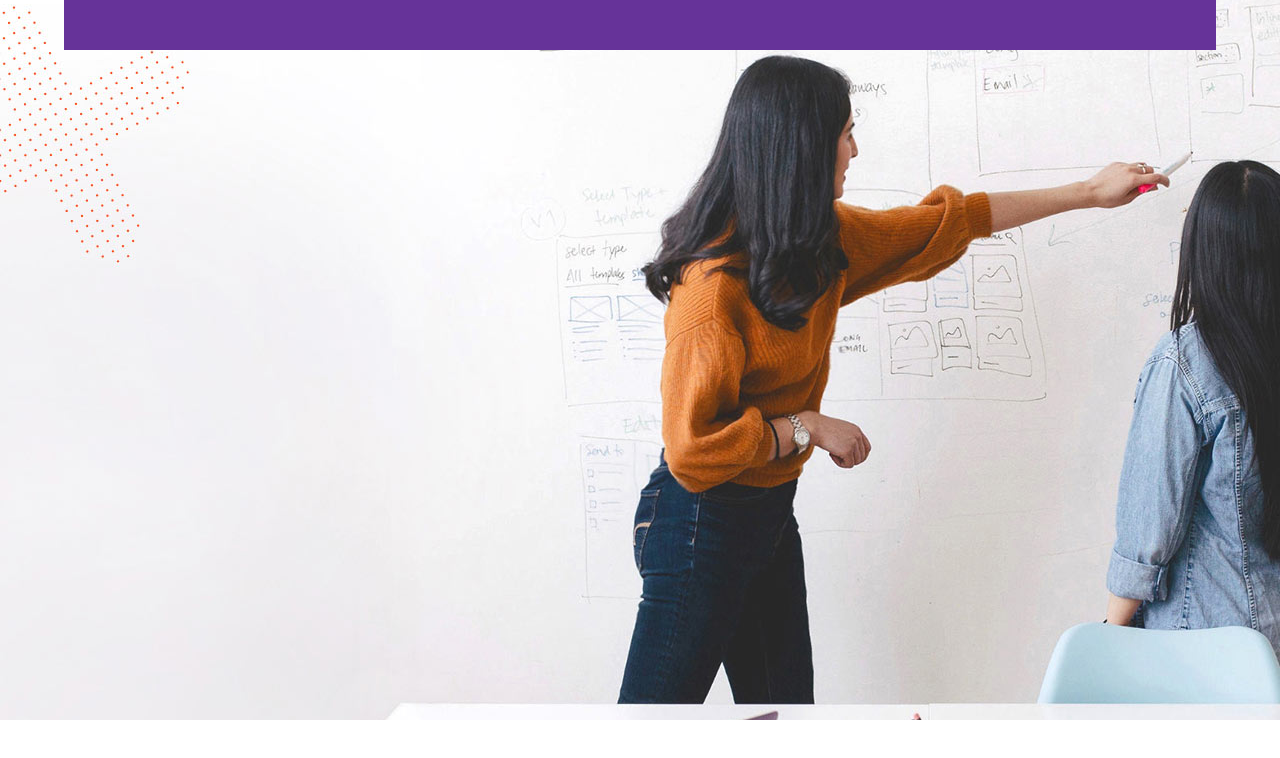
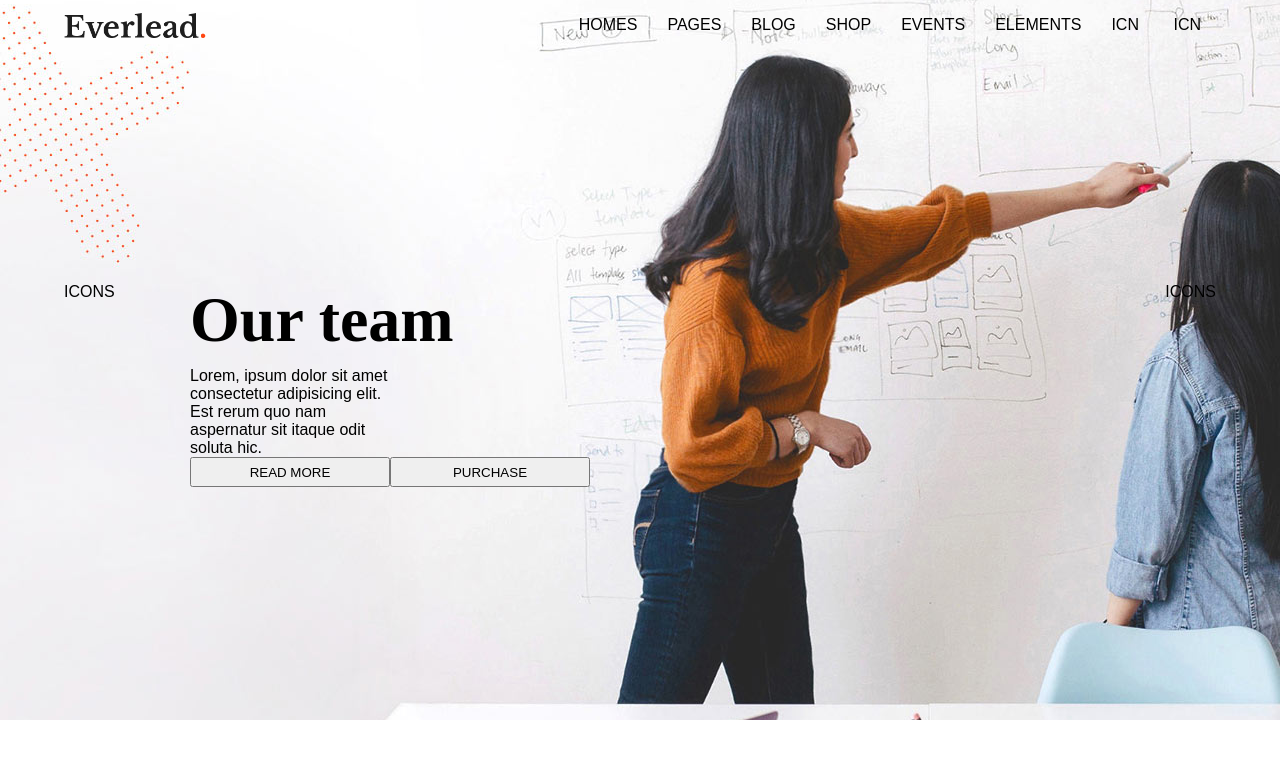
Before and after one commit to sandyclaws89/proj-html-vuejs, a Vue app: page / in a window 1280 px wide. Shown: the top 758 px of the page. Built offline with nearby package versions, Linux system fonts and the light colour scheme.

Commit message:
struttura header

```diff
--- a/src/assets/styles/partials/general.scss
+++ b/src/assets/styles/partials/general.scss
@@ -2,6 +2,7 @@
     margin: 0;
     padding: 0;
     box-sizing: border-box;
+    font-family: sans-serif;
 }
 .flex{
     display: flex;
--- a/src/components/HeaderTeach.vue
+++ b/src/components/HeaderTeach.vue
@@ -1,8 +1,30 @@
 <template>
+<!--TODO:FARE LO SLIDE -->
 <header class="flex">
     <nav class="flex main-container">
+        <img src="../assets/img/logo-img-01.png" alt="">
+        <ul>
+            <li v-for="(category, index) in arrHeaderNav" :key="index">{{category.categories}}</li>
+            <li>ICN</li> <!--TODO:CERCA SVG -->
+            <li>ICN</li> <!--TODO:CERCA SVG -->
+        </ul>
+    </nav>
+    <section class="main-container flex jumbotron">
+        <!--TODO:SISTEMA BENE STILE -->
+        <span>ICONS</span>
+        <div>
+            <h1>
+                Our team
+            </h1>
+            <p>
+                Lorem, ipsum dolor sit amet consectetur adipisicing elit. Est rerum quo nam aspernatur sit itaque odit soluta hic.
+            </p>
+            <button>READ MORE</button>
+            <button>PURCHASE</button>
+        </div>
 
-    </nav>
+        <span>ICONS</span>
+    </section>
 </header>
 </template>
 
@@ -13,37 +35,37 @@ export default {
         return {
             arrHeaderNav: [
                 {
-                    categories: 'homes',
+                    categories: 'HOMES',
                     subcatergories1: 'textsub1',
                     subcatergories2: 'textsub2',
                     subcatergories3: 'textsub3',
                 },
                 {
-                    categories: 'pages',
+                    categories: 'PAGES',
                     subcatergories1: 'textsub1',
                     subcatergories2: 'textsub2',
                     subcatergories3: 'textsub3',
                 },
                 {
-                    categories: 'blog',
+                    categories: 'BLOG',
                     subcatergories1: 'textsub1',
                     subcatergories2: 'textsub2',
                     subcatergories3: 'textsub3',
                 },
                 {
-                    categories: 'shop',
+                    categories: 'SHOP',
                     subcatergories1: 'textsub1',
                     subcatergories2: 'textsub2',
                     subcatergories3: 'textsub3',
                 },
                 {
-                    categories: 'events',
+                    categories: 'EVENTS',
                     subcatergories1: 'textsub1',
                     subcatergories2: 'textsub2',
                     subcatergories3: 'textsub3',
                 },
                 {
-                    categories: 'elements',
+                    categories: 'ELEMENTS',
                     subcatergories1: 'textsub1',
                     subcatergories2: 'textsub2',
                     subcatergories3: 'textsub3',
@@ -58,21 +80,47 @@ export default {
 header{
     background-image: url('../assets/img/rev-slider-main-home-img-03.jpg');
     justify-content: center;
-    width: 100%;
     height: 90vh;
     background-position: center;
+    flex-wrap: wrap;
     nav{
         height: 50px;
-        background-color: rebeccapurple;
-        justify-content: center;
+        justify-content: space-between;
+        align-items: center;
+        img{
+            height: 50%;
+        }
+        li{
+            display: inline;
+            padding: 0 15px;
+            font-weight: 500;
+        }
     }
+
     .jumbotron{
+        justify-content: space-between;
+        align-items: flex-start;
+        div{
+            margin-left: -500px;
+            width: 400px;
+            h1{
+            font-size: 4rem;
+            font-family: serif;
+            width: 70%;
+            }
+            p{
+             padding-top: 10px;
+             width: 50%;
+            }
+            button{
+                width: 50%;
+                height: 30px;
+            }
 
+        }
 
-        justify-content: center;
+    }
 
-        object-fit:fill
-    }
 
 }
 </style>
```
